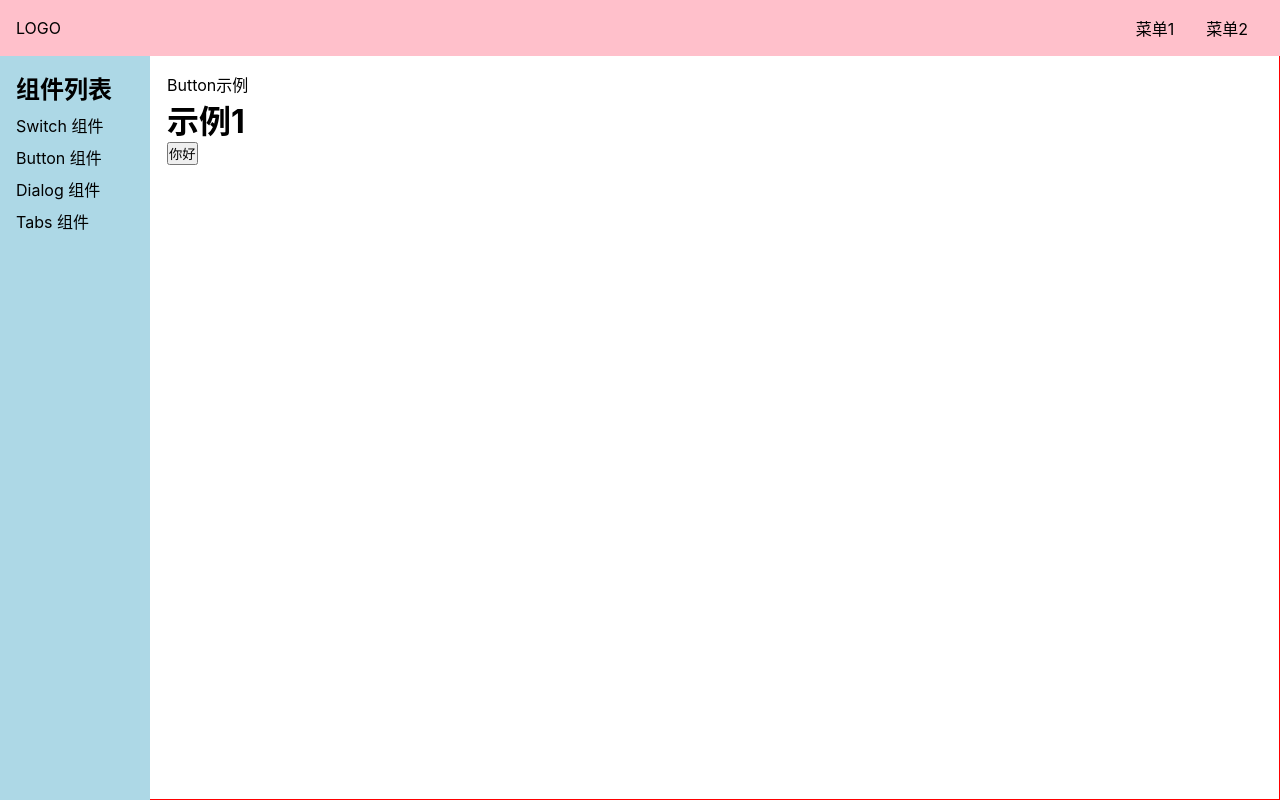
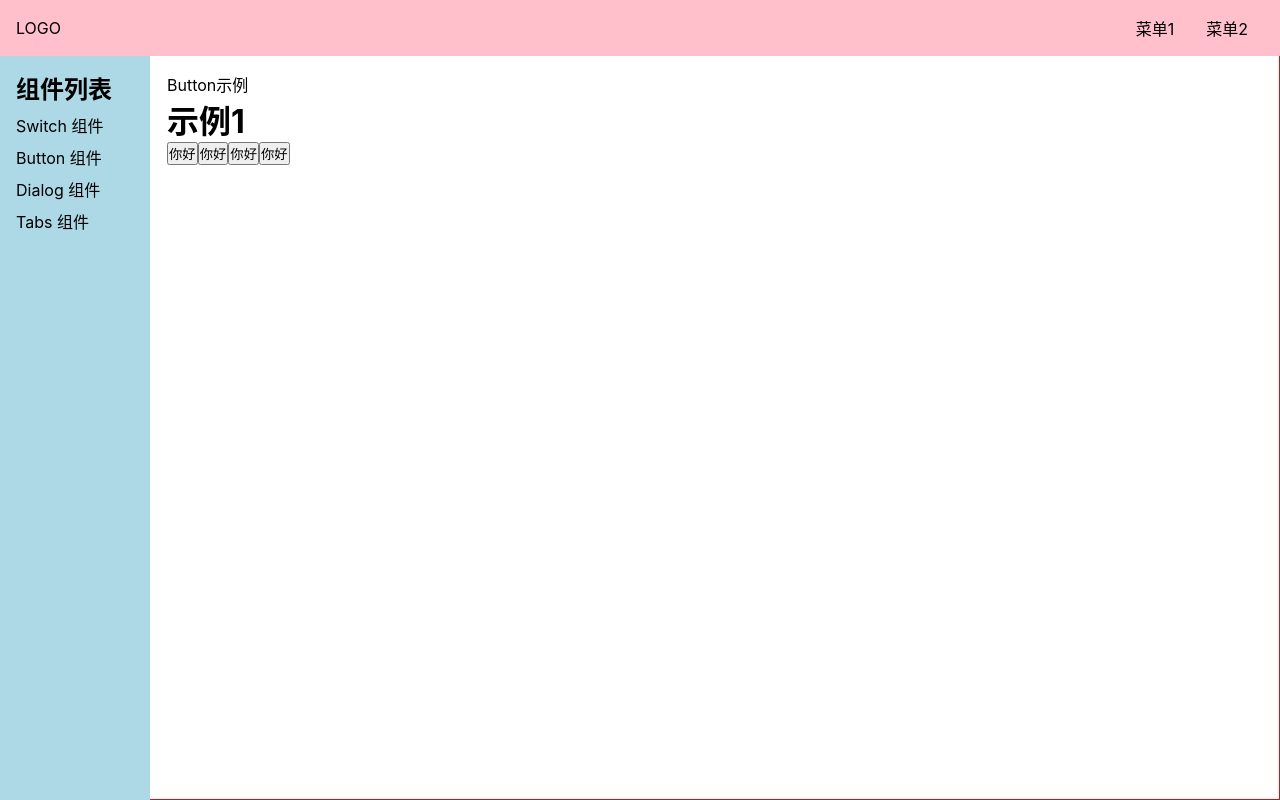
Before and after one commit to JessicaLiu0220/Vue-UI, a Vue app: page /#/doc/button in a window 1280 px wide. Built offline with nearby package versions, Linux system fonts and the light colour scheme.

Commit message:
3.让Button支持theme属性

```diff
--- a/src/components/ButtonDemo.vue
+++ b/src/components/ButtonDemo.vue
@@ -2,7 +2,10 @@
   <div>
     <div>Button示例</div>
     <h1>示例1</h1>
-    <Button>你好</Button>
+    <Button theme="button">你好</Button>
+    <Button theme="button">你好</Button>
+    <Button theme="link">你好</Button>
+    <Button theme="text">你好</Button>
   </div>
 </template>
 
@@ -10,5 +13,11 @@
 import Button from "../lib/Button.vue";
 export default {
   components: { Button },
+  setup() {
+    const onClick = () => {
+      console.log("button被点击了");
+    };
+    return { onClick };
+  },
 };
 </script>
--- a/src/lib/Button.vue
+++ b/src/lib/Button.vue
@@ -1,5 +1,16 @@
 <template>
-  <div>
-    <button><slot /></button>
-  </div>
+  <button class="button" :class="`theme-${theme}`"><slot /></button>
 </template>
+<script>
+export default {
+  props: {
+    theme: {
+      type: String,
+      default: "button",
+    },
+  },
+};
+</script>
+
+<style lang="scss" scoped>
+</style>
```
